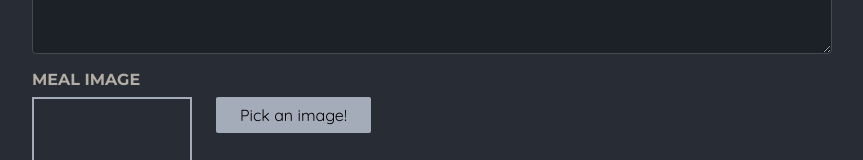
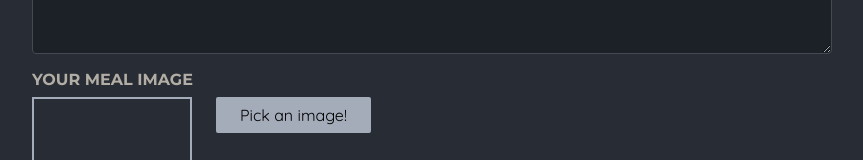
Before and after one commit to artem-tkachuk/foodies, a Next.js app: page /meals/share in a window 1280 px wide. Shown: the part 910-1070 px from the top of the page, without its empty margins (32-895 px from the left). Built offline with nearby package versions, Linux system fonts and the light colour scheme.

Commit message:
Change label

```diff
--- a/src/app/meals/share/page.js
+++ b/src/app/meals/share/page.js
@@ -52,7 +52,7 @@ export default function ShareMealPage() {
                             required
                         ></textarea>
                     </p>
-                    <ImagePicker label="Meal Image" name="mealImage" />
+                    <ImagePicker label="Your meal image" name="mealImage" />
                     <p className={styles.actions}>
                         <button type="submit">Share Meal</button>
                     </p>
```
